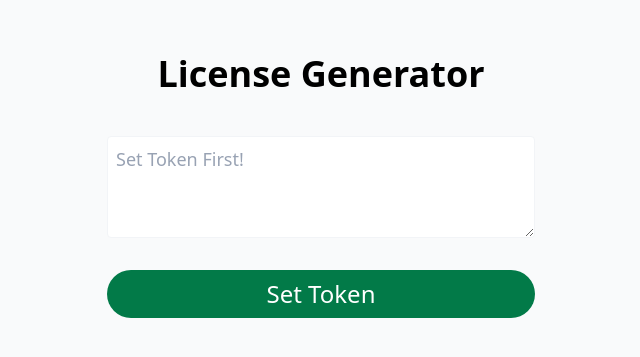
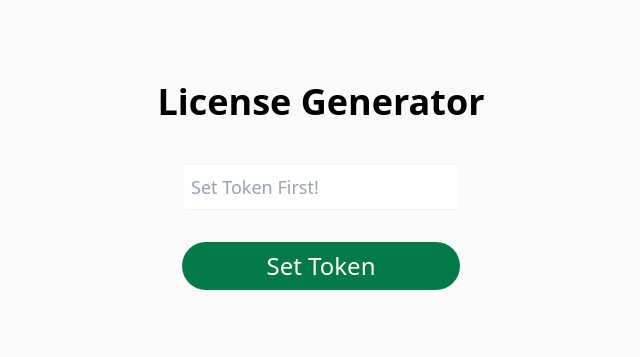
Before and after one commit to Privoce/vocechat-landing, a Next.js app: page /license in a window 1280 px wide. Shown: the part 215-572 px from the top of the page, without its empty margins (319-959 px from the left). Built offline with nearby package versions, Linux system fonts and the light colour scheme.

Commit message:
chore: license api

```diff
--- a/pages/license.tsx
+++ b/pages/license.tsx
@@ -56,7 +56,7 @@ const Index = (props: Props) => {
                     <input type="date" required className={inputClass} name="expiry_at" placeholder="Expire Date" />
                     <input type="number" required className={inputClass} name="user_limit" placeholder="User Limit" />
                 </>
-                    : <textarea name="token" rows={3} cols={38} className={inputClass} placeholder="Set Token First!"></textarea>}
+                    : <input name="token" required type="text" className={inputClass} placeholder="Set Token First!"></input>}
                 <button type="submit" className="p-2 rounded-full bg-success-700 text-white mt-6">{token ? `Generate` : "Set Token"}</button>
             </form>
             {license && <code className="bg-gray-100 text-xs p-3 rounded-md mt-10 whitespace-pre-wrap">
```
